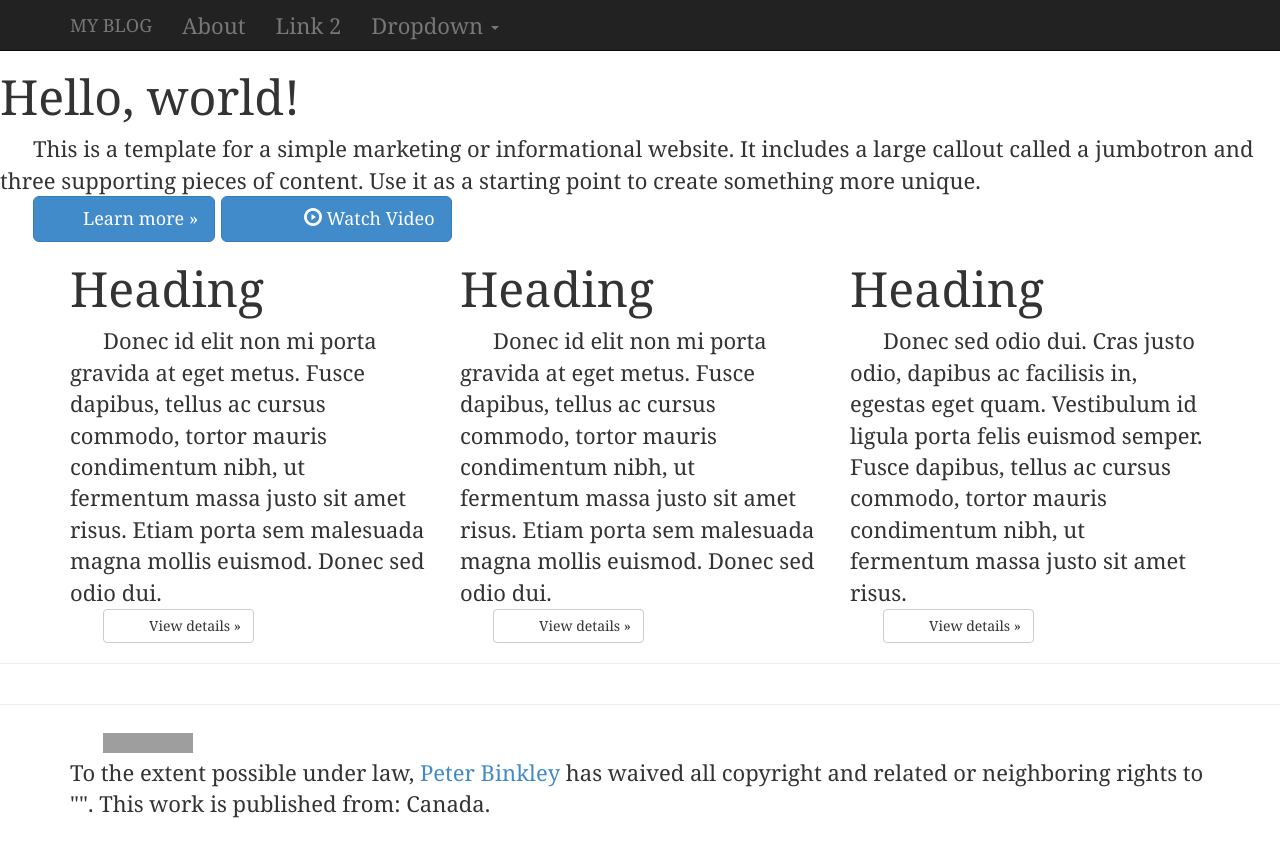
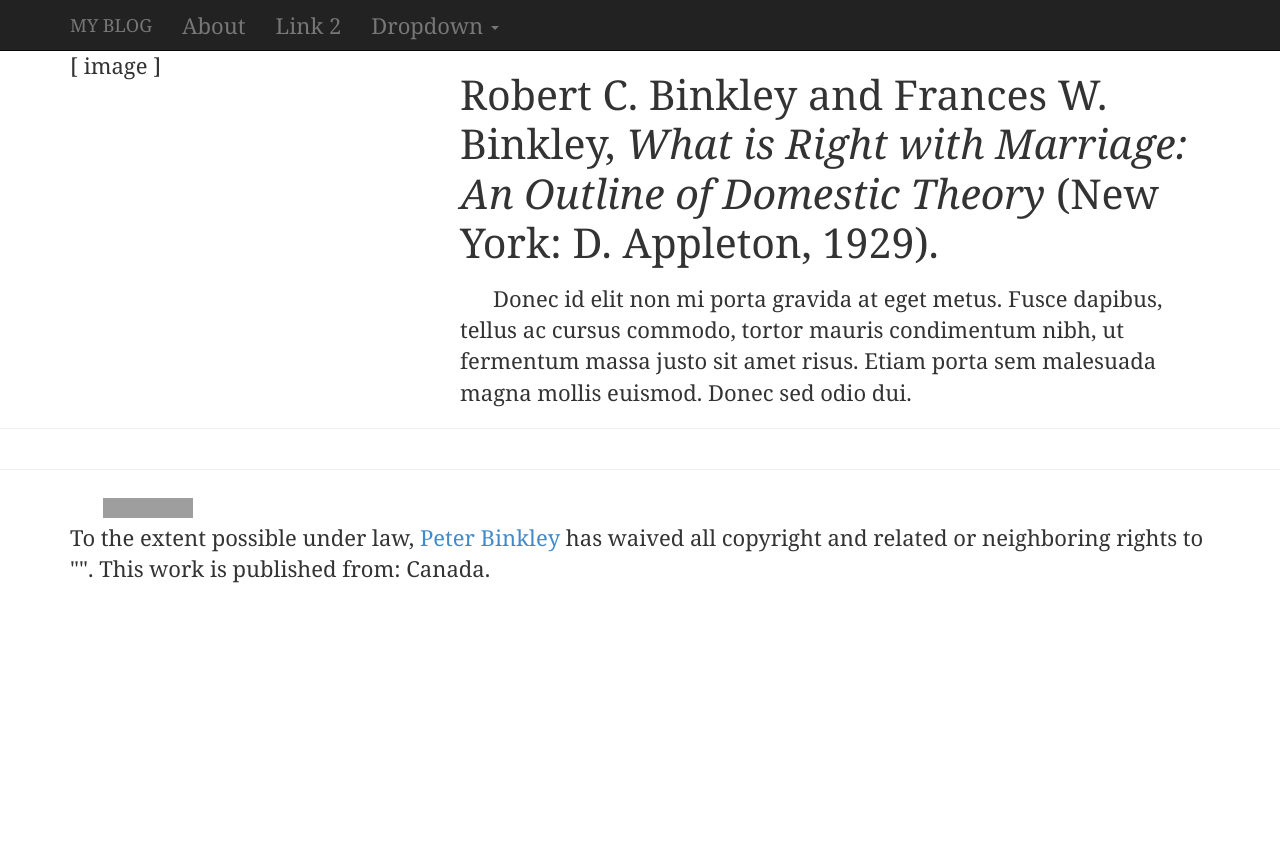
Before and after one commit to pbinkley/jekyll-book, a Jekyll site: the page built from index.html, in a window 1280 px wide. Shown: the top 857 px of the page. Built offline with Jekyll 4.4.1, drawn with Linux system fonts in a browser that asks for light colours; nearby versions of some CDN libraries; grey boxes are pictures that could not be loaded.

Commit message:
Adapt index.html

```diff
--- a/index.html
+++ b/index.html
@@ -1,19 +1,11 @@
 ---
 layout: default
-header: header/index.html
+header: noheader.html
 ---
 <div class="col-md-4">
-  <h2>Heading</h2>
+  [ image ]
+</div>
+<div class="col-md-8">
+  <h2>{% include citation.html %}</h2>
   <p>Donec id elit non mi porta gravida at eget metus. Fusce dapibus, tellus ac cursus commodo, tortor mauris condimentum nibh, ut fermentum massa justo sit amet risus. Etiam porta sem malesuada magna mollis euismod. Donec sed odio dui. </p>
-  <p><a class="btn btn-default" href="#" role="button">View details »</a></p>
 </div>
-<div class="col-md-4">
-  <h2>Heading</h2>
-  <p>Donec id elit non mi porta gravida at eget metus. Fusce dapibus, tellus ac cursus commodo, tortor mauris condimentum nibh, ut fermentum massa justo sit amet risus. Etiam porta sem malesuada magna mollis euismod. Donec sed odio dui. </p>
-  <p><a class="btn btn-default" href="#" role="button">View details »</a></p>
-</div>
-<div class="col-md-4">
-  <h2>Heading</h2>
-  <p>Donec sed odio dui. Cras justo odio, dapibus ac facilisis in, egestas eget quam. Vestibulum id ligula porta felis euismod semper. Fusce dapibus, tellus ac cursus commodo, tortor mauris condimentum nibh, ut fermentum massa justo sit amet risus.</p>
-  <p><a class="btn btn-default" href="#" role="button">View details »</a></p>
-</div>
```
Also changed, not shown: _includes/noheader.html (added).
